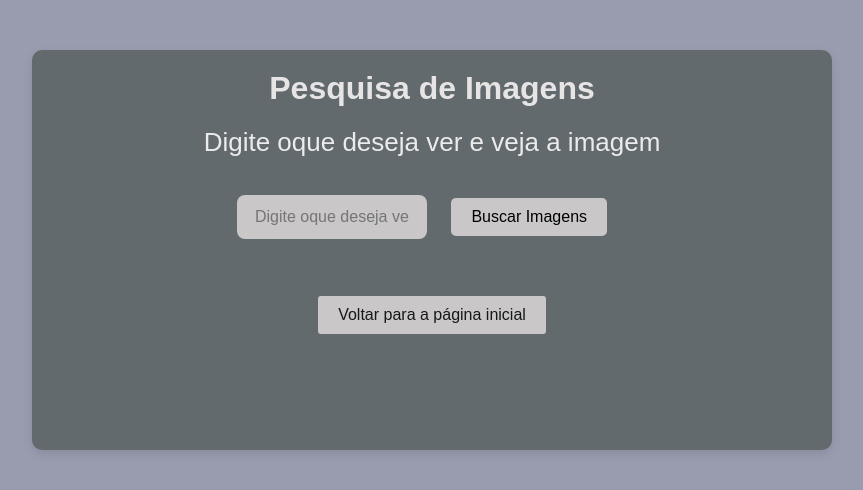
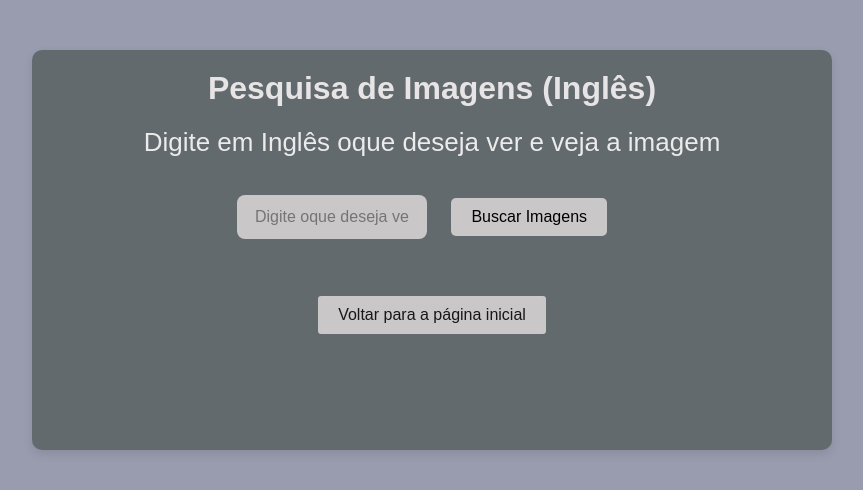
Before and after one commit to VictorSamuell/api-collection, a website: page imgsearch.html in a window 1280 px wide. Shown: the whole page, without its empty margins (208-1071 px from the left). Drawn offline with Linux system fonts and the light colour scheme.

Commit message:
english in imgsearch

```diff
--- a/imgsearch.html
+++ b/imgsearch.html
@@ -10,8 +10,8 @@
 
         <div class="container" id="container">
 
-            <h1>Pesquisa de Imagens</h1>
-            <p class="desc"> Digite oque deseja ver e veja a imagem</p>
+            <h1>Pesquisa de Imagens (Inglês) </h1>
+            <p class="desc"> Digite em Inglês oque deseja ver e veja a imagem</p>
 
             <form id="search-image-form">
 
--- a/public/movies.js
+++ b/public/movies.js
@@ -3,7 +3,6 @@ const queryInput = document.getElementById('movie-query');
 const resultsContainer = document.getElementById('movie-results');
 const searchAnotherBtn = document.getElementById('search-another');
 const containerDiv = document.getElementById('container');
-
 
 form.addEventListener('submit', async (event) => {
     event.preventDefault();
@@ -31,7 +30,6 @@ form.addEventListener('submit', async (event) => {
             containerDiv.classList.remove('expandedMovies');
             return;
         }
-
         // Exibir os filmes encontrados
         movies.forEach(movie => {
             const movieElement = document.createElement('div');
@@ -46,7 +44,6 @@ form.addEventListener('submit', async (event) => {
 
             resultsContainer.appendChild(movieElement);
         });
-
         // Mostrar botão para nova pesquisa
         containerDiv.classList.add('expandedMovies');
         searchAnotherBtn.style.display = 'inline-block';
```
